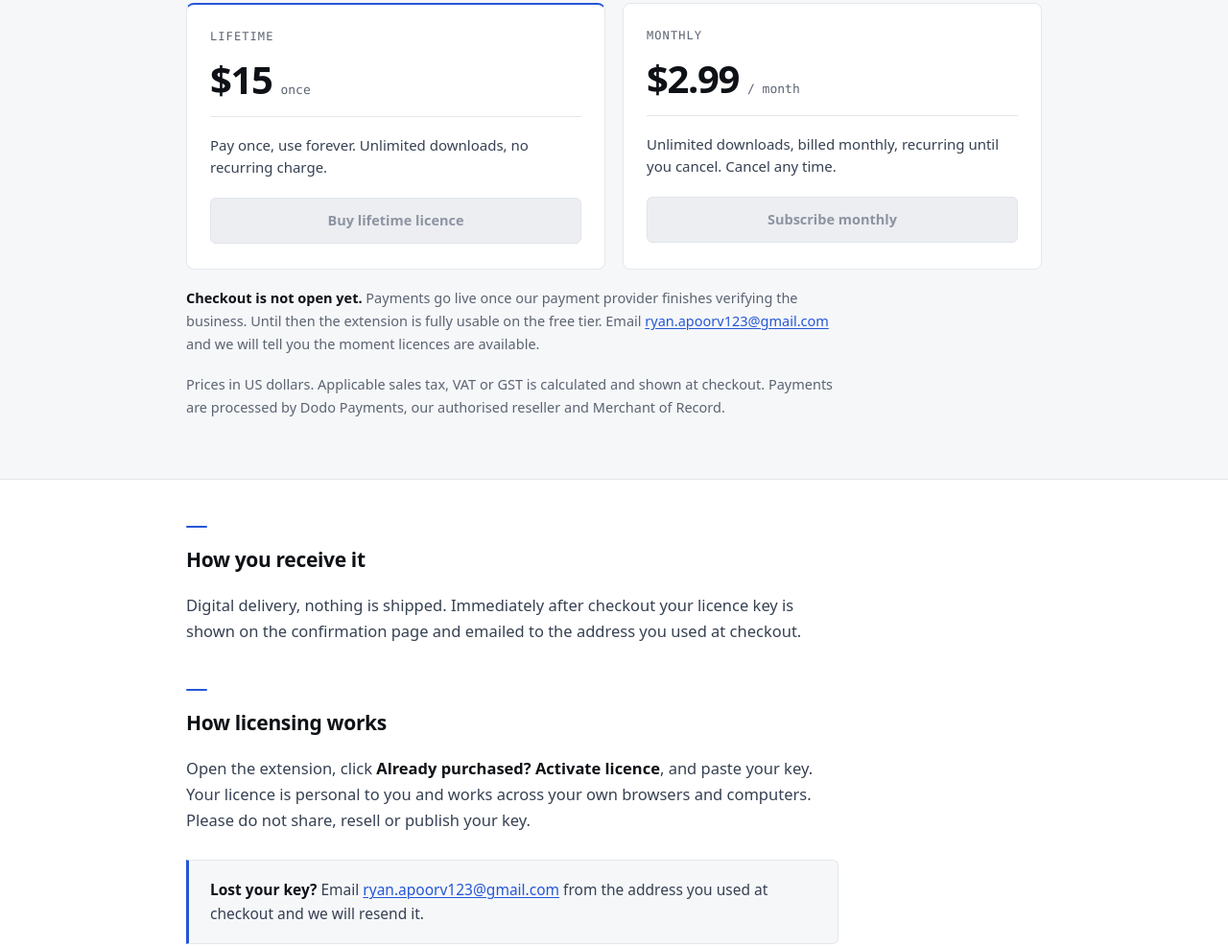
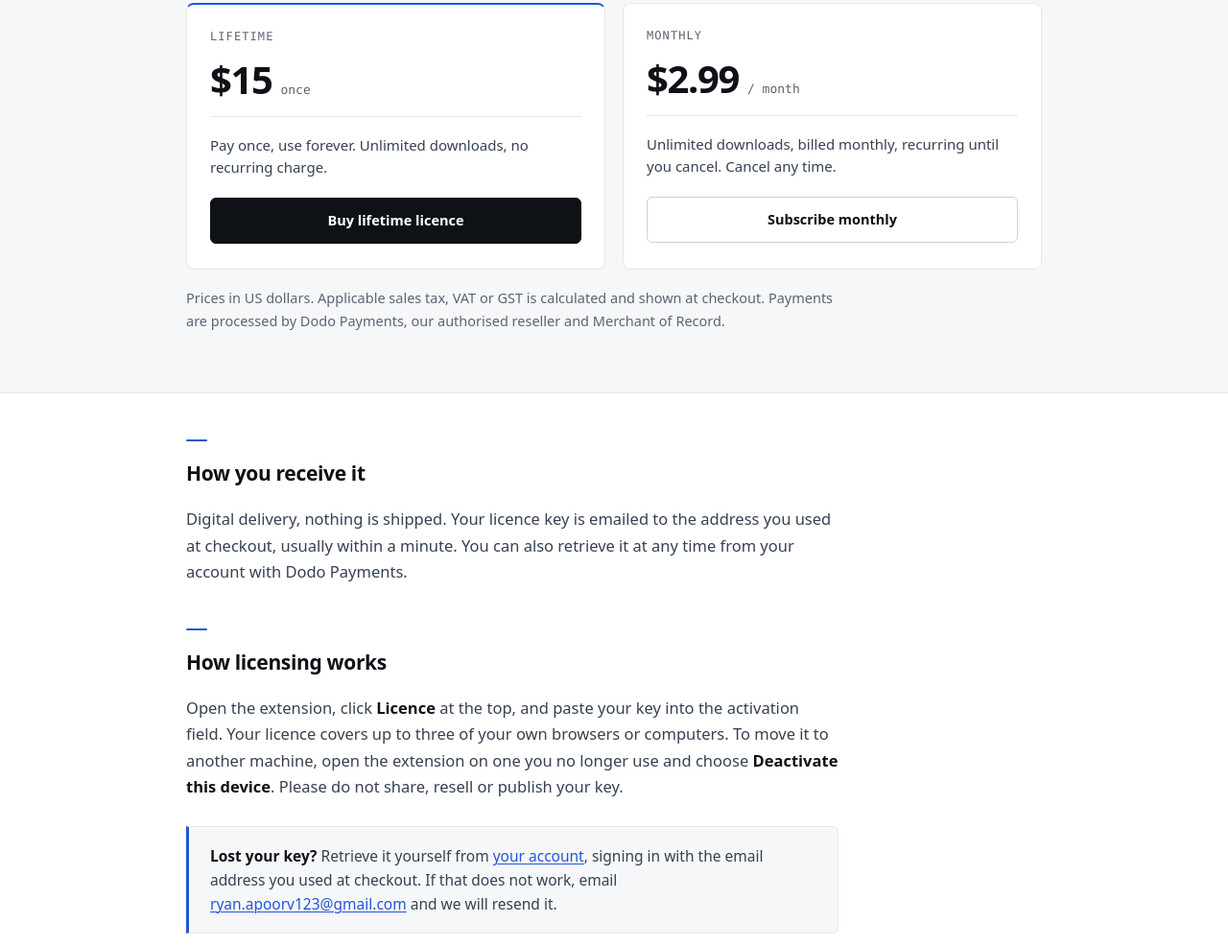
Before and after one commit to ApoorvVerma5/bmdr-site, a plain HTML site: page index.html in a window 1280 px wide. Shown: the part 2060-3047 px from the top of the page at 96% size. Drawn offline with Linux system fonts and the light colour scheme.

Commit message:
Open the purchase path and correct the refund policy
The pricing section had two inert buttons pointing at a literal LIVE_URL and a
paragraph saying checkout was not open yet, which reads as an unfinished site.
Both plans now link to their Dodo checkout, and that paragraph is gone.

The refund policy described a product we do not ship: it claimed every feature
worked on the free tier, and counted the 25-download limit per session. ZIP
packaging and format conversion are paid, and the limit is per local day, which
is what the Terms already said on the same site.

Also: the homepage promised the licence key would be shown on the confirmation
page, but that page deliberately strips it from the URL and never displays it.
Activation instructions now match the extension, and the customer portal is
linked wherever a customer would otherwise have had to email us.

```diff
--- a/index.html
+++ b/index.html
@@ -145,26 +145,21 @@
         <h3>Lifetime</h3>
         <div class="price">$15 <span class="per">once</span></div>
         <p>Pay once, use forever. Unlimited downloads, no recurring charge.</p>
-        <!-- TODO BEFORE LAUNCH: swap this span for the live Dodo checkout link:
-             <a class="btn" href="LIVE_URL">Buy lifetime licence</a>
-             The same URL must also go into CHECKOUT_URLS.lifetime in
-             src/lib/license.ts in the extension repo. -->
-        <span class="btn btn--pending" role="link" aria-disabled="true">Buy lifetime licence</span>
+        <!-- Currently the TEST-mode checkout. Replace with the live link after Dodo
+             verification, and paste the same URL into CHECKOUT_URLS.lifetime in
+             src/lib/license.ts. Both places, same change. -->
+        <a class="btn" href="https://test.checkout.dodopayments.com/buy/pdt_0NlgSmEza8yjuV8QoQgyW">Buy lifetime licence</a>
       </div>
       <div class="plan">
         <h3>Monthly</h3>
         <div class="price">$2.99 <span class="per">/ month</span></div>
         <p>Unlimited downloads, billed monthly, recurring until you cancel. Cancel any time.</p>
-        <!-- TODO BEFORE LAUNCH: swap this span for the live Dodo checkout link:
-             <a class="btn secondary" href="LIVE_URL">Subscribe monthly</a>
-             The same URL must also go into CHECKOUT_URLS.monthly in
-             src/lib/license.ts in the extension repo. -->
-        <span class="btn secondary btn--pending" role="link" aria-disabled="true">Subscribe monthly</span>
+        <!-- Currently the TEST-mode checkout. Replace with the live link after Dodo
+             verification, and paste the same URL into CHECKOUT_URLS.monthly in
+             src/lib/license.ts. Both places, same change. -->
+        <a class="btn secondary" href="https://test.checkout.dodopayments.com/buy/pdt_0NlgUdYqDIfLPxcEMAaEM">Subscribe monthly</a>
       </div>
     </div>
-
-    <!-- TODO BEFORE LAUNCH: delete this paragraph once checkout is live. -->
-    <p class="fineprint"><strong>Checkout is not open yet.</strong> Payments go live once our payment provider finishes verifying the business. Until then the extension is fully usable on the free tier. Email <a href="mailto:ryan.apoorv123@gmail.com">ryan.apoorv123@gmail.com</a> and we will tell you the moment licences are available.</p>
 
     <p class="fineprint">Prices in US dollars. Applicable sales tax, VAT or GST is calculated and shown at checkout. Payments are processed by Dodo Payments, our authorised reseller and Merchant of Record.</p>
 
@@ -174,13 +169,13 @@
 <div class="wrap">
 
   <h2>How you receive it</h2>
-  <p>Digital delivery, nothing is shipped. Immediately after checkout your licence key is shown on the confirmation page and emailed to the address you used at checkout.</p>
+  <p>Digital delivery, nothing is shipped. Your licence key is emailed to the address you used at checkout, usually within a minute. You can also retrieve it at any time from your account with Dodo Payments.</p>
 
   <h2>How licensing works</h2>
-  <p>Open the extension, click <strong>Already purchased? Activate licence</strong>, and paste your key. Your licence is personal to you and works across your own browsers and computers. Please do not share, resell or publish your key.</p>
+  <p>Open the extension, click <strong>Licence</strong> at the top, and paste your key into the activation field. Your licence covers up to three of your own browsers or computers. To move it to another machine, open the extension on one you no longer use and choose <strong>Deactivate this device</strong>. Please do not share, resell or publish your key.</p>
 
   <div class="note">
-    <strong>Lost your key?</strong> Email <a href="mailto:ryan.apoorv123@gmail.com">ryan.apoorv123@gmail.com</a> from the address you used at checkout and we will resend it.
+    <strong>Lost your key?</strong> Retrieve it yourself from <a href="https://customer.dodopayments.com/login/bus_0NlX7L74tGVYxDnHpBogp">your account</a>, signing in with the email address you used at checkout. If that does not work, email <a href="mailto:ryan.apoorv123@gmail.com">ryan.apoorv123@gmail.com</a> and we will resend it.
   </div>
 
   <h2>Support</h2>
--- a/styles.css
+++ b/styles.css
@@ -401,15 +401,6 @@ code {
 
 .btn.secondary:hover { background: var(--surface); border-color: var(--muted); }
 
-/* Checkout not live yet: reads as a button, but visibly inert. */
-.btn--pending,
-.btn.secondary.btn--pending {
-  background: #eceef2;
-  color: #8d94a1;
-  border: 1px solid #e1e4ea;
-  cursor: not-allowed;
-}
-
 /* --- Callouts -------------------------------------------------------- */
 
 .note {
```
Also changed, not shown: refund.html (+5 -4 lines).
